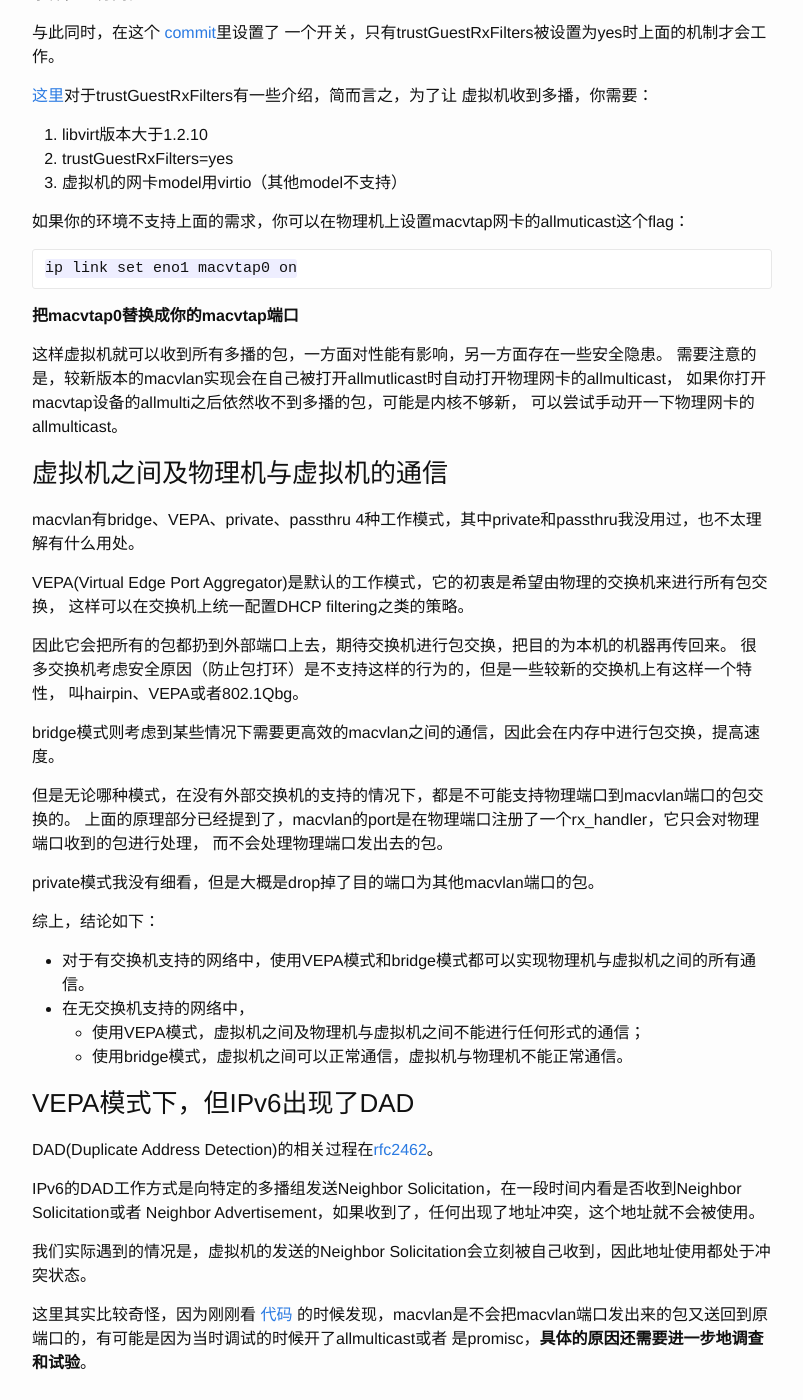
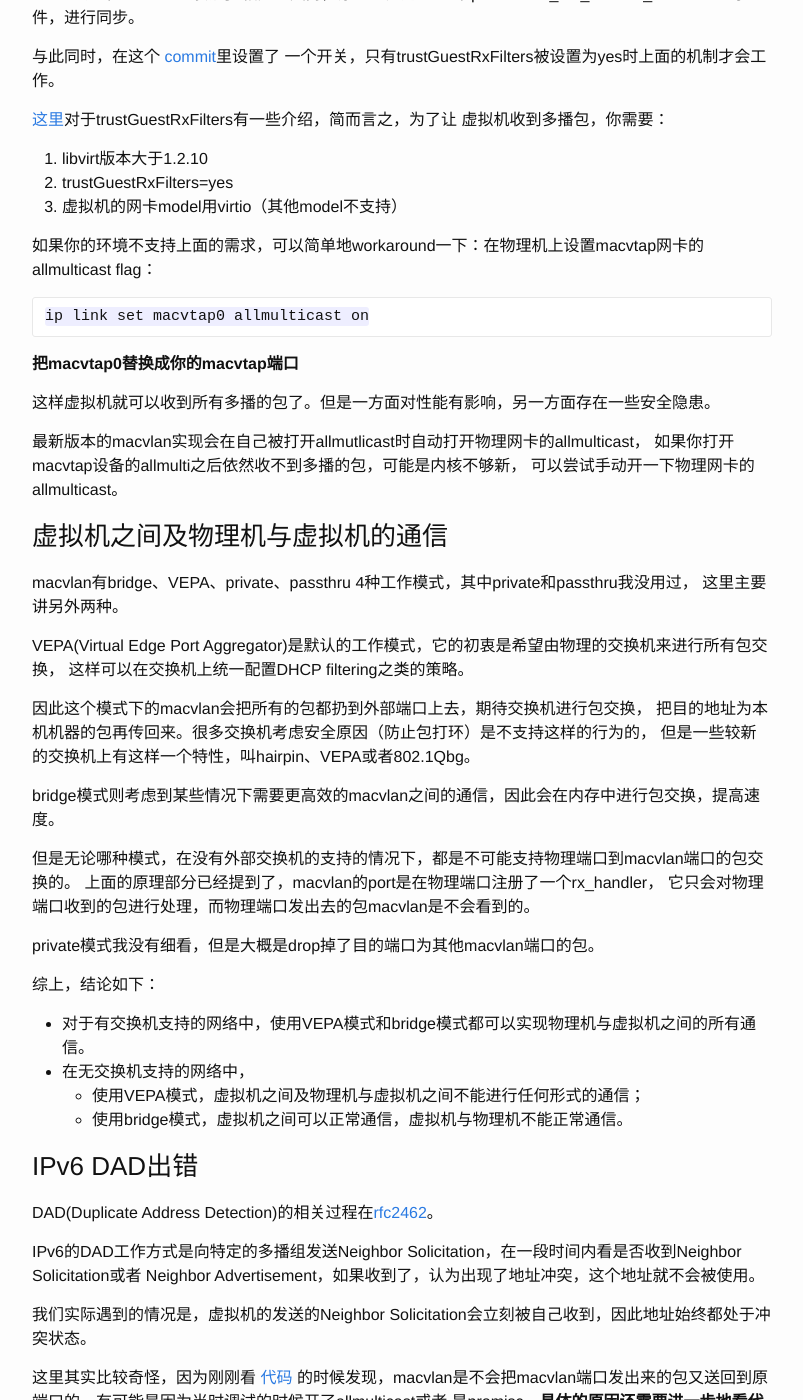
Before and after one commit to huiyiqun/blog, a Jekyll site: the page built from _posts/2016-11-24-virtualization-with-libvirt-kvm-and-macvtap.markdown, in a window 1280 px wide and 1400 px high, scrolled down 2413 px. Shown: the whole window, without its empty margins (238-1041 px from the left). Built offline with Jekyll 4.4.1, drawn with Linux system fonts in a browser that asks for light colours; comment, search, counter and statistics services are not loaded; some of the changed text lies outside the part shown.

Commit message:
fix several errors

````diff
--- a/_posts/2016-11-24-virtualization-with-libvirt-kvm-and-macvtap.markdown
+++ b/_posts/2016-11-24-virtualization-with-libvirt-kvm-and-macvtap.markdown
@@ -38,7 +38,7 @@
 
 你应该会注意到，macvlan端口的mac地址与物理端口的mac地址是不同的。
 
-macvtap实际上实在macvlan创建的虚拟端口后面接了一个字符设备，方便某些场景（比如虚拟机）。
+macvtap实际上是在macvlan创建的虚拟端口后面接了一个字符设备，方便某些场景（比如虚拟机）。
 
 ### macvlan实现
 
@@ -72,23 +72,23 @@
 ```
 
 对于每一个物理设备phy\_device，在第一个macvlan设备创建的时候，会创建一个port，
-它会注册一个rx\_handler来处理phy\_device收到的frame，再对其进行处理，分发给macvlan设备。
+它会注册一个rx\_handler来处理phy\_device收到的frame，再将其分发给macvlan设备。
 
-如果只有macvlan工作在passthru模式上，那么port上只允许attach一个macvlan\_device，否则它会维护一个vlans列表，
+如果macvlan工作在passthru模式上，那么port上只允许attach一个macvlan\_device，否则会维护一个vlans列表，
 每一个成员对应该物理设备下的一个macvlan设备。
 
 如果你对于网卡驱动开发比较熟悉的话，这里的macvlan\_device就是网卡设备所对应的数据结构了。
 它的priv\_data里存了一些指针，用于访问phy\_device和port。
 
 为什么说macvlan用到了物理网卡的特性呢？我们都知道，除非在网卡上设置了promisc、allmulti等flag，
-网卡只会把符合mac地址的包传到总线上，操作系统不会收到其他包，因此内核不需要花费大量的CPU时间来中断，
-把不相关的包drop掉。而新的物理网卡不仅支持根据其本身的mac地址来过滤包，还支持操作系统主动向其添加白名单，
+否则网卡只会把符合mac地址的包传到总线上，操作系统不会收到其他包，因此内核不需要花费大量的CPU时间来处理中断，
+把不相关的包drop掉。而新的网卡不仅支持根据其本身的mac地址来过滤包，还支持操作系统主动向其添加白名单，
 让指定的包通过网卡的过滤，送到操作系统。
 
-macvlan实际上就是利用了这个特性，主动把macvlan设备上的过滤列表添加到物理设备的添加列表里，
+macvlan实际上就是利用了这个特性，主动把macvlan设备上的过滤列表添加到物理设备的过滤列表里，
 依然利用物理网卡来过滤不相关的包，同时又放行了macvlan设备所需要的包。一般来说现在的网卡都支持这个特性，
-如果不支持这个特性，macvlan基本上就没什么优势了（这里有待考证，首先我没有这样的设备，其次我没有读过bridge的代码，
-没法作对比）。
+如果不支持这个特性，macvlan基本上就没什么优势了（这是我认为的，首先我没有这样的设备，其次我没有读过bridge的代码，
+因此不一定准确）。
 
 __NOTE: ldd3里对于网卡接口的描述已经过时了，特别是多播部分的set\_multicast\_list这个接口，实际已经改名字了。__
 
@@ -106,48 +106,50 @@
 
 libvirt的这个
 [commit](https://libvirt.org/git/?p=libvirt.git;a=commit;h=d70cc1fa7219b347a301e132bb927f41958b372d)里添加了
-相应的支持，原理上是通过监听qemu的NIC\_RX\_FILTER\_CHANGED这个事件，进行同步。
+相应的支持，原理上是通过监听qemu的NIC\_RX\_FILTER\_CHANGED事件，进行同步。
 
 与此同时，在这个
 [commit](https://libvirt.org/git/?p=libvirt.git;a=commit;h=07450cd42951d5007ab28d8e522f65d948181674)里设置了
 一个开关，只有trustGuestRxFilters被设置为yes时上面的机制才会工作。
 
 [这里](https://libvirt.org/formatdomain.html#elementsNICS)对于trustGuestRxFilters有一些介绍，简而言之，为了让
-虚拟机收到多播，你需要：
+虚拟机收到多播包，你需要：
 
 1. libvirt版本大于1.2.10
 2. trustGuestRxFilters=yes
 3. 虚拟机的网卡model用virtio（其他model不支持）
 
-如果你的环境不支持上面的需求，你可以在物理机上设置macvtap网卡的allmuticast这个flag：
+如果你的环境不支持上面的需求，可以简单地workaround一下：在物理机上设置macvtap网卡的allmulticast flag：
 
 ```
-ip link set eno1 macvtap0 on
+ip link set macvtap0 allmulticast on
 ```
 
 __把macvtap0替换成你的macvtap端口__
 
-这样虚拟机就可以收到所有多播的包，一方面对性能有影响，另一方面存在一些安全隐患。
-需要注意的是，较新版本的macvlan实现会在自己被打开allmutlicast时自动打开物理网卡的allmulticast，
+这样虚拟机就可以收到所有多播的包了。但是一方面对性能有影响，另一方面存在一些安全隐患。
+
+最新版本的macvlan实现会在自己被打开allmutlicast时自动打开物理网卡的allmulticast，
 如果你打开macvtap设备的allmulti之后依然收不到多播的包，可能是内核不够新，
 可以尝试手动开一下物理网卡的allmulticast。
 
 ### 虚拟机之间及物理机与虚拟机的通信
 
-macvlan有bridge、VEPA、private、passthru 4种工作模式，其中private和passthru我没用过，也不太理解有什么用处。
+macvlan有bridge、VEPA、private、passthru 4种工作模式，其中private和passthru我没用过，
+这里主要讲另外两种。
 
 VEPA(Virtual Edge Port Aggregator)是默认的工作模式，它的初衷是希望由物理的交换机来进行所有包交换，
 这样可以在交换机上统一配置DHCP filtering之类的策略。
 
-因此它会把所有的包都扔到外部端口上去，期待交换机进行包交换，把目的为本机的机器再传回来。
-很多交换机考虑安全原因（防止包打环）是不支持这样的行为的，但是一些较新的交换机上有这样一个特性，
-叫hairpin、VEPA或者802.1Qbg。
+因此这个模式下的macvlan会把所有的包都扔到外部端口上去，期待交换机进行包交换，
+把目的地址为本机机器的包再传回来。很多交换机考虑安全原因（防止包打环）是不支持这样的行为的，
+但是一些较新的交换机上有这样一个特性，叫hairpin、VEPA或者802.1Qbg。
 
 bridge模式则考虑到某些情况下需要更高效的macvlan之间的通信，因此会在内存中进行包交换，提高速度。
 
 但是无论哪种模式，在没有外部交换机的支持的情况下，都是不可能支持物理端口到macvlan端口的包交换的。
-上面的原理部分已经提到了，macvlan的port是在物理端口注册了一个rx\_handler，它只会对物理端口收到的包进行处理，
-而不会处理物理端口发出去的包。
+上面的原理部分已经提到了，macvlan的port是在物理端口注册了一个rx\_handler，
+它只会对物理端口收到的包进行处理，而物理端口发出去的包macvlan是不会看到的。
 
 private模式我没有细看，但是大概是drop掉了目的端口为其他macvlan端口的包。
 
@@ -158,16 +160,16 @@
     - 使用VEPA模式，虚拟机之间及物理机与虚拟机之间不能进行任何形式的通信；
     - 使用bridge模式，虚拟机之间可以正常通信，虚拟机与物理机不能正常通信。
 
-### VEPA模式下，但IPv6出现了DAD
+### IPv6 DAD出错
 
 DAD(Duplicate Address Detection)的相关过程在[rfc2462](https://tools.ietf.org/html/rfc2462#section-5.4)。
 
 IPv6的DAD工作方式是向特定的多播组发送Neighbor Solicitation，在一段时间内看是否收到Neighbor Solicitation或者
-Neighbor Advertisement，如果收到了，任何出现了地址冲突，这个地址就不会被使用。
+Neighbor Advertisement，如果收到了，认为出现了地址冲突，这个地址就不会被使用。
 
-我们实际遇到的情况是，虚拟机的发送的Neighbor Solicitation会立刻被自己收到，因此地址使用都处于冲突状态。
+我们实际遇到的情况是，虚拟机的发送的Neighbor Solicitation会立刻被自己收到，因此地址始终都处于冲突状态。
 
 这里其实比较奇怪，因为刚刚看
 [代码](https://github.com/torvalds/linux/blob/e76d21c40bd6c67fd4e2c1540d77e113df962b4d/drivers/net/macvlan.c#L295)
 的时候发现，macvlan是不会把macvlan端口发出来的包又送回到原端口的，有可能是因为当时调试的时候开了allmulticast或者
-是promisc，__具体的原因还需要进一步地调查和试验__。
+是promisc，__具体的原因还需要进一步地看代码__。
````
Also changed, not shown: other parts of _posts/2016-11-24-virtualization-with-libvirt-kvm-and-macvtap.markdown (+5 -5 lines).
